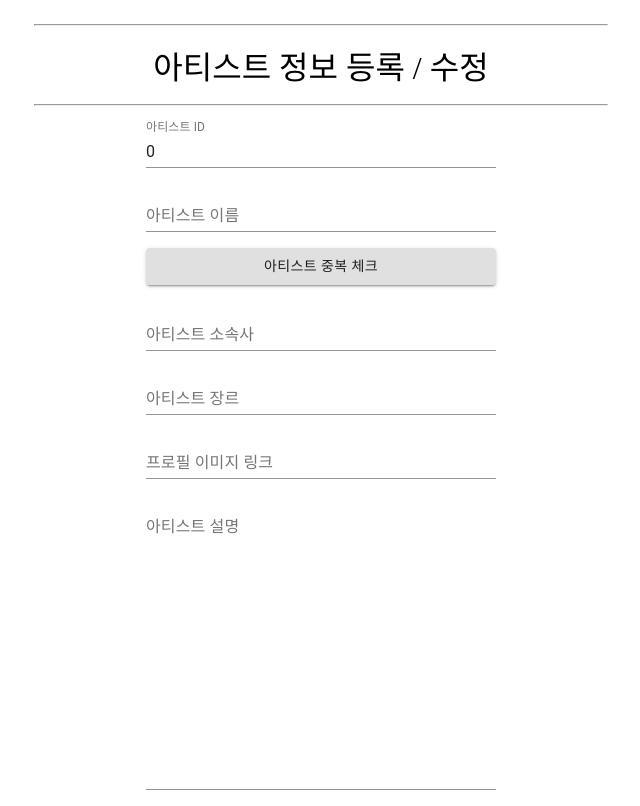
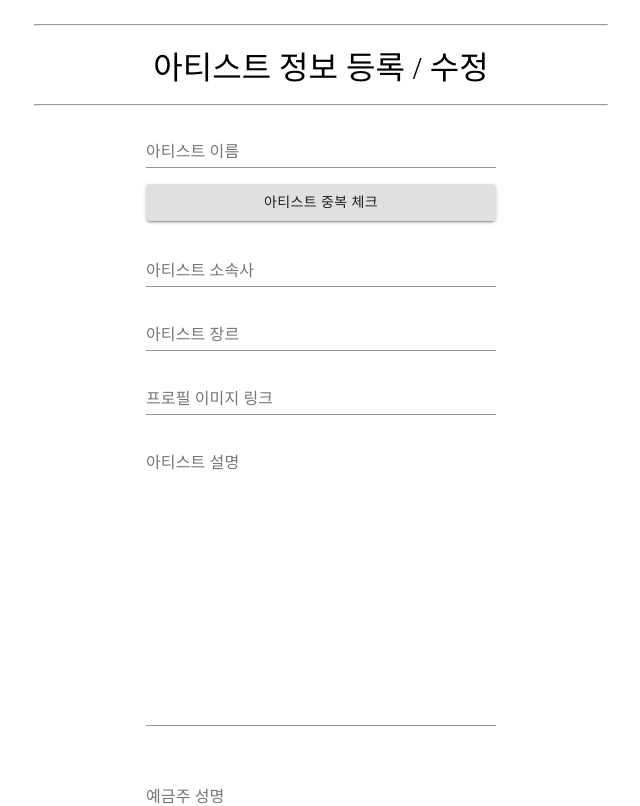
Before and after one commit to StolenMoments/wing-admin, a React (Create React App) app: page /artistRegister in a window 1280 px wide. Shown: the top 806 px of the page, without its empty margins (319-959 px from the left). Built offline with nearby package versions, Linux system fonts and the light colour scheme.

Commit message:
ID 표시 삭제

```diff
--- a/src/components/Admin/AlbumRegister/AlbumRegisterForm.js
+++ b/src/components/Admin/AlbumRegister/AlbumRegisterForm.js
@@ -103,7 +103,6 @@ const AlbumRegisterForm = ({ URI }) => {
 
     return (
         <RegisterFormStyledDiv>
-            <TextField label="앨범 ID" value={albumId} readOnly={true}/>
             <TextField label="앨범 이름" value={albumName} onChange={onChangeAlbumName} />
             <Button variant="contained" onClick={togglePopUp}>앨범 중복 체크</Button>
             {
--- a/src/components/Admin/ArtistRegister/ArtistRegisterForm.js
+++ b/src/components/Admin/ArtistRegister/ArtistRegisterForm.js
@@ -112,7 +112,6 @@ const ArtistRegisterForm = ({ URI }) => {
 
     return (
         <RegisterFormStyledDiv>
-            <TextField label="아티스트 ID" value={artistId} readOnly={true}/>
             <TextField label="아티스트 이름" value={artistName} onChange={onChangeArtistName} />
             <Button variant="contained" onClick={togglePopUp}>아티스트 중복 체크</Button>
             {
```
